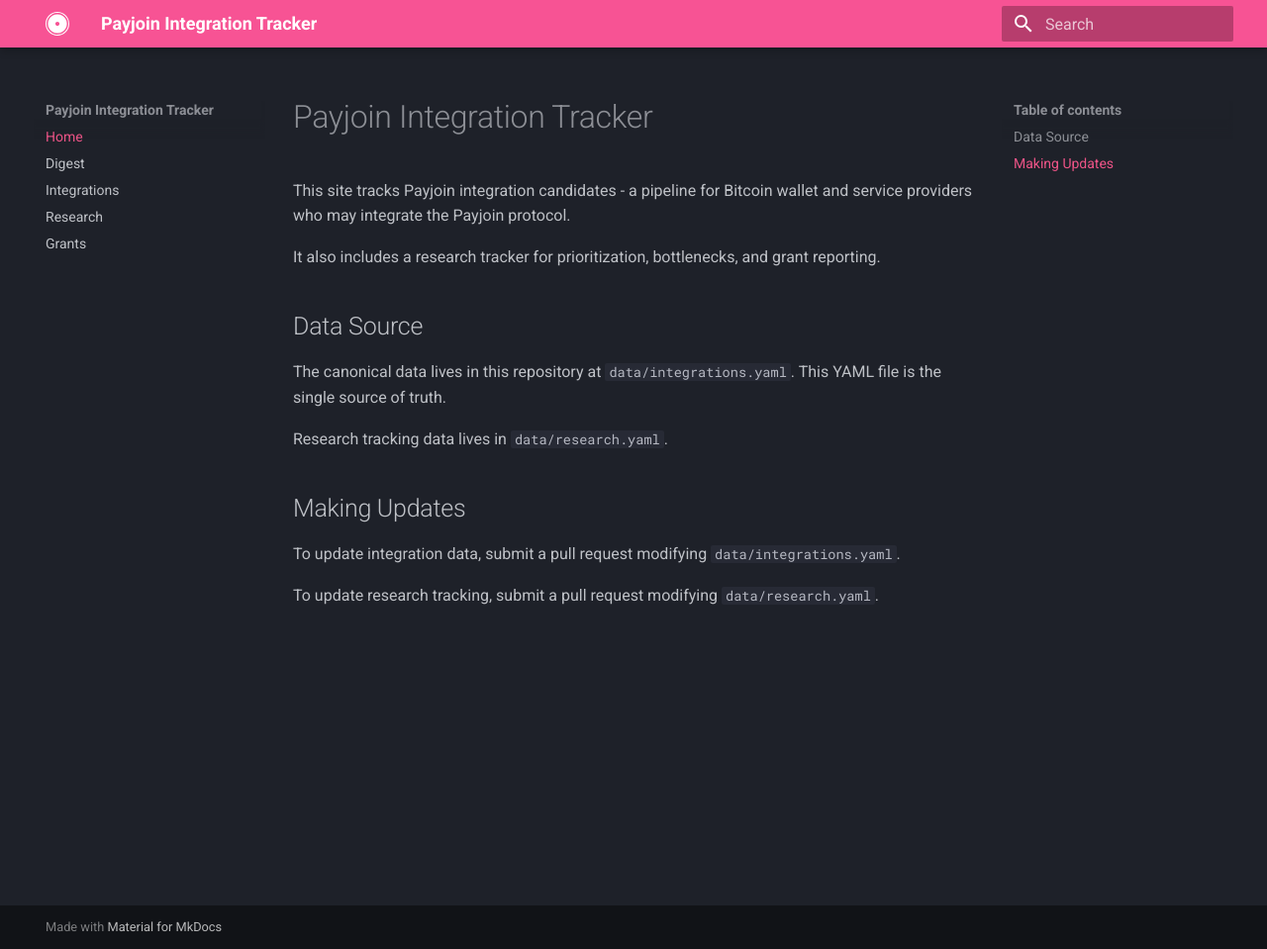
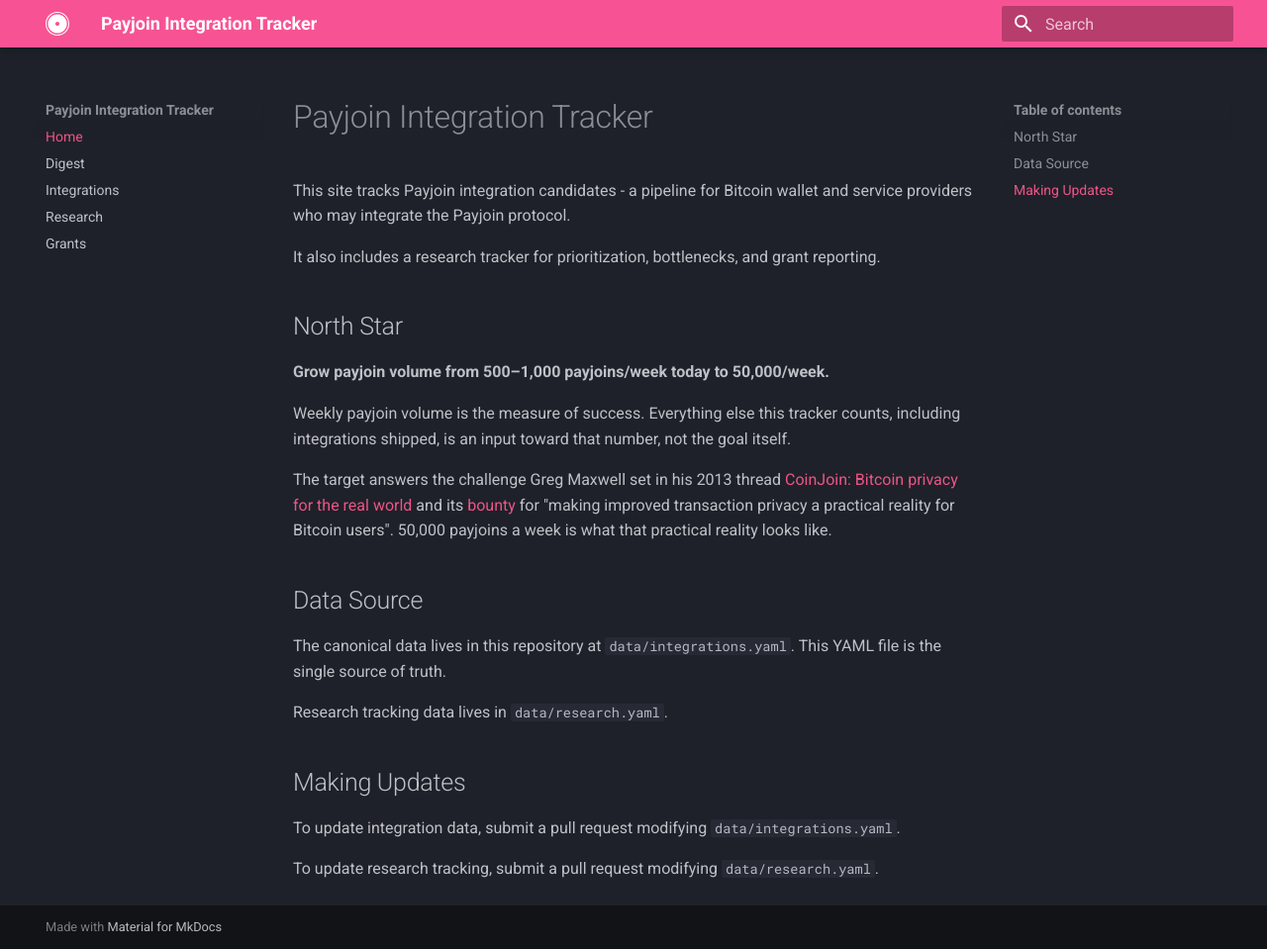
Before and after one commit to payjoin/payjoin.org, an MkDocs documentation site: the page built from docs/index.md, in a window 1280 px wide and 959 px high. Shown: the whole window at 99% size. Built offline with MkDocs 1.6.1 and Material for MkDocs 9.7.7, drawn with Linux system fonts in a browser that asks for light colours.

Commit message:
Name the north star: 50,000 payjoins/week
Volume today is roughly 500-1,000 payjoins/week. State the target on the
tracker's front page so integration counts read as inputs to that number
rather than as the goal.

Cite Maxwell's 2013 CoinJoin thread and bounty as the origin of the
challenge this target answers.

```diff
--- a/docs/index.md
+++ b/docs/index.md
@@ -3,6 +3,14 @@
 This site tracks Payjoin integration candidates - a pipeline for Bitcoin wallet and service providers who may integrate the Payjoin protocol.
 
 It also includes a research tracker for prioritization, bottlenecks, and grant reporting.
+
+## North Star
+
+**Grow payjoin volume from 500–1,000 payjoins/week today to 50,000/week.**
+
+Weekly payjoin volume is the measure of success. Everything else this tracker counts, including integrations shipped, is an input toward that number, not the goal itself.
+
+The target answers the challenge Greg Maxwell set in his 2013 thread [CoinJoin: Bitcoin privacy for the real world](https://bitcointalk.org/index.php?topic=279249.0) and its [bounty](https://bitcointalk.org/index.php?topic=279249.msg2983911#msg2983911) for "making improved transaction privacy a practical reality for Bitcoin users". 50,000 payjoins a week is what that practical reality looks like.
 
 ## Data Source
 
```
